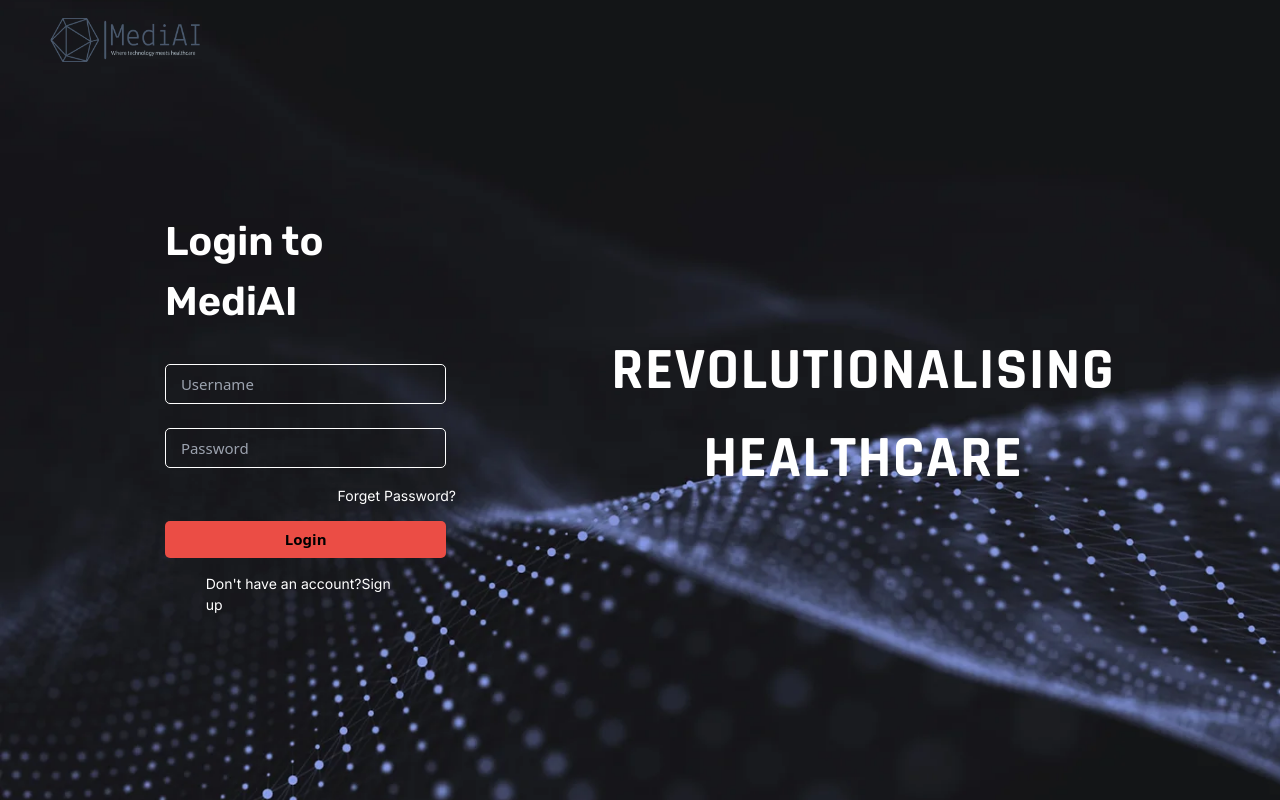
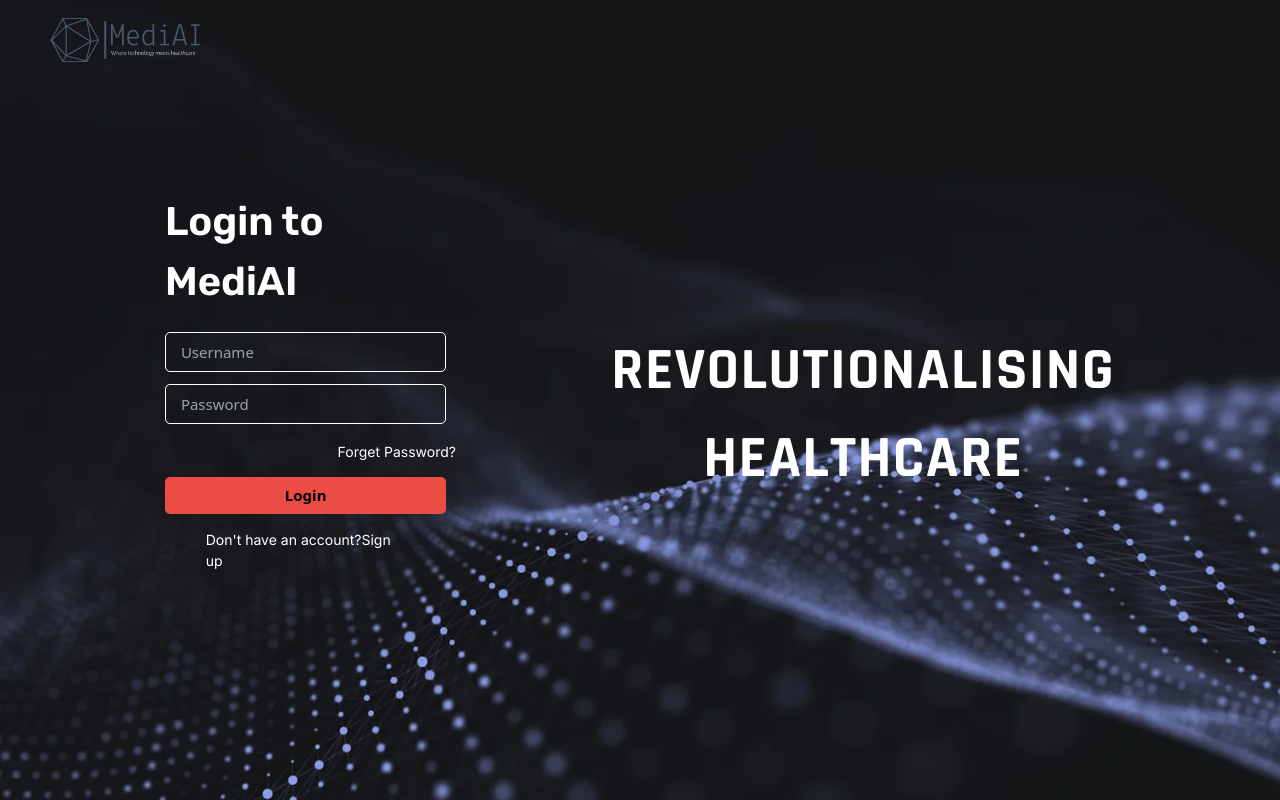
Before and after one commit to Medi-AI/MediAI-Frontend, a React (Create React App) app: page /login in a window 1280 px wide. Built offline with nearby package versions, Linux system fonts and the light colour scheme.

Commit message:
login register error resolved

```diff
--- a/package.json
+++ b/package.json
@@ -2,7 +2,7 @@
 	"name": "react-starter-code",
 	"version": "0.1.0",
 	"private": true,
-	"proxy":"http://localhost:8000",
+	"proxy": "http://localhost:8080",
 	"dependencies": {
 		"@emotion/react": "^11.10.6",
 		"@emotion/styled": "^11.10.6",
--- a/src/pages/Login/Login.css
+++ b/src/pages/Login/Login.css
@@ -31,12 +31,15 @@
 	width: 22%;
 	height: 52%;
 }
-.login-container > h2 {
+.login-container .heading {
+	padding: 0;
+	margin-bottom: 0;
+}
+.login-container > .heading > h2 {
 	font-family: "Rubik", sans-serif;
 	font-weight: 600;
 	color: white;
 	font-size: 40px;
-	margin: 20px 0;
 }
 .login-container > form {
 	margin: 20px 0 5px 0;
@@ -45,7 +48,7 @@
 	font-size: 15px;
 	padding: 0 15px;
 	width: 100%;
-	margin: 12px 0;
+	margin: 0px 0px 12px;
 	height: 40px;
 	border-radius: 5px;
 	border: 1px solid white;
--- a/src/pages/Login/Login.js
+++ b/src/pages/Login/Login.js
@@ -6,6 +6,8 @@ import Navbar from "../../components/Navbar/Navbar";
 
 const Login = () => {
 	const [user, setUser] = useState({});
+	const [error, setError] = useState(null);
+
 	const navigate = useNavigate();
 
 	const handleChange = (e) => {
@@ -27,10 +29,15 @@ const Login = () => {
 			},
 			body: JSON.stringify(user),
 		});
-		const data = res.json();
-		if (data) {
+
+		const data = await res.json();
+		if (res.status === 200) {
 			navigate("/");
+			return;
 		}
+
+		setError(data.message);
+		console.log(data);
 	};
 	return (
 		<>
@@ -38,7 +45,14 @@ const Login = () => {
 				<Navbar />
 				<div className='body-container'>
 					<div className='login-container'>
-						<h2>Login to MediAI</h2>
+						<div className='heading'>
+							<h2>Login to MediAI</h2>
+							{error ? (
+								<p className='relative top-[5px] text-[red] text-center'>
+									{error}
+								</p>
+							) : null}
+						</div>
 						<form className='form-container'>
 							<input
 								name='email'
--- a/src/pages/Register/Register.js
+++ b/src/pages/Register/Register.js
@@ -36,7 +36,10 @@ const Register = () => {
 		});
 		console.log("data sent");
 		const data = await res.json();
-		console.log(data);
+		if (res.status === 200) {
+			navigate("/");
+		}
+		setErrorMsg(data.message);
 	};
 	return (
 		<>
@@ -45,6 +48,11 @@ const Register = () => {
 					<Navbar />
 					<div className='register-container'>
 						<h2>Signup to MediAI</h2>
+						{errorMsg ? (
+							<p className='relative top-[5px] text-[red] text-center'>
+								{errorMsg}
+							</p>
+						) : null}
 						<form>
 							<div className='input-fields'>
 								<input
@@ -132,7 +140,7 @@ const Register = () => {
 								)}
 								<div className='register-as-div'>
 									<select
-										name='pose'
+										name='RegisterAs'
 										onChange={
 											handleChange
 										}>
```
